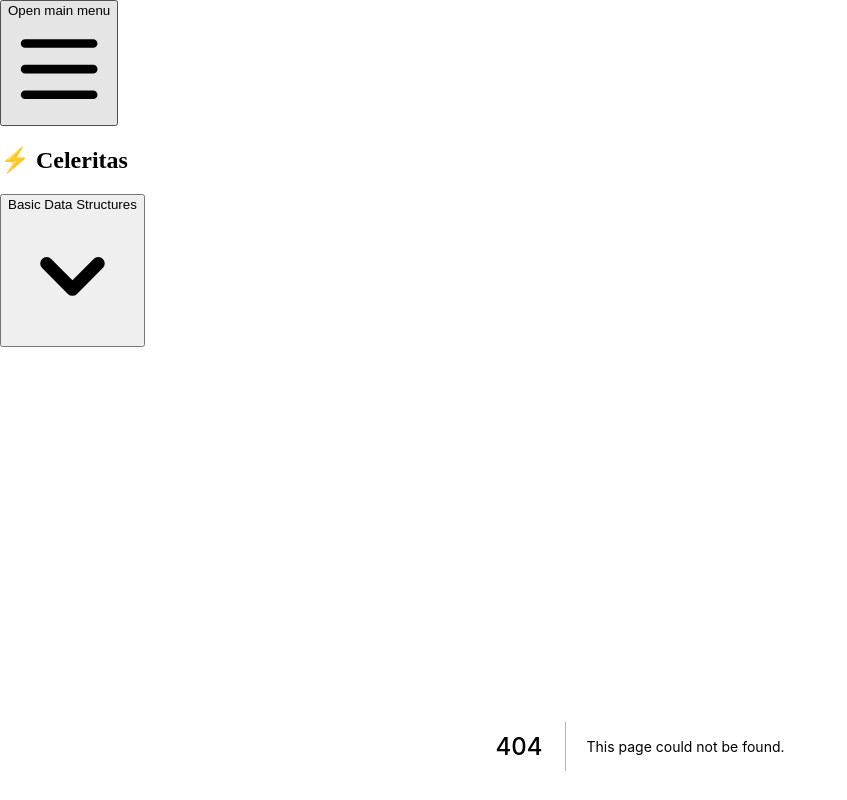
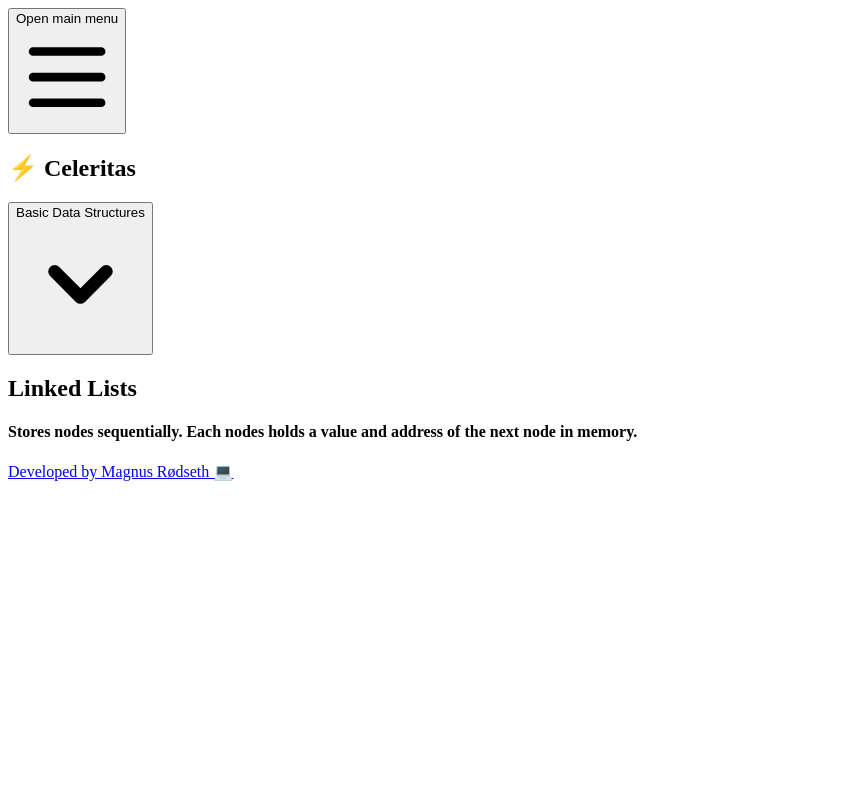
Before and after one commit to magnusrodseth/celeritas, a Next.js app: page /data-structures/linked-lists in a window 1280 px wide. Before the commit this address had no page. Shown: the top 800 px of the page, without its empty margins (0-847 px from the left). Built offline with nearby package versions, Linux system fonts and the light colour scheme.

Commit message:
Add linked lists

```diff
--- a/pages/data-structures/arrays.tsx
+++ b/pages/data-structures/arrays.tsx
@@ -2,6 +2,8 @@ import React from "react";
 import Jumbotron from "../../components/Jumbotron";
 
 const Arrays = () => {
+  // TODO: Use Spectacle to display an Array class made from the ground up
+
   return (
     <div>
       <Jumbotron
--- /dev/null
+++ b/pages/data-structures/linked-lists.tsx
@@ -0,0 +1,17 @@
+import React from "react";
+import Jumbotron from "../../components/Jumbotron";
+
+const LinkedLists = () => {
+  return (
+    <div>
+      <Jumbotron
+        title="Linked Lists"
+        description={
+          "Stores nodes sequentially. Each nodes holds a value and address of the next node in memory."
+        }
+      />
+    </div>
+  );
+};
+
+export default LinkedLists;
--- a/utils/navigation.ts
+++ b/utils/navigation.ts
@@ -6,7 +6,7 @@ export interface NavigationChild {
 const navigation: { [title: string]: NavigationChild[] } = {
     "Basic Data Structures": [
         { name: "Arrays", href: "/data-structures/arrays" },
-        { name: "Linked Lists", href: "/data-structures/#" },
+        { name: "Linked Lists", href: "/data-structures/linked-lists" },
         { name: "Stacks", href: "/data-structures/#" },
         { name: "Queues", href: "/data-structures/#" },
         { name: "Hash Tables", href: "/data-structures/#" },
```
